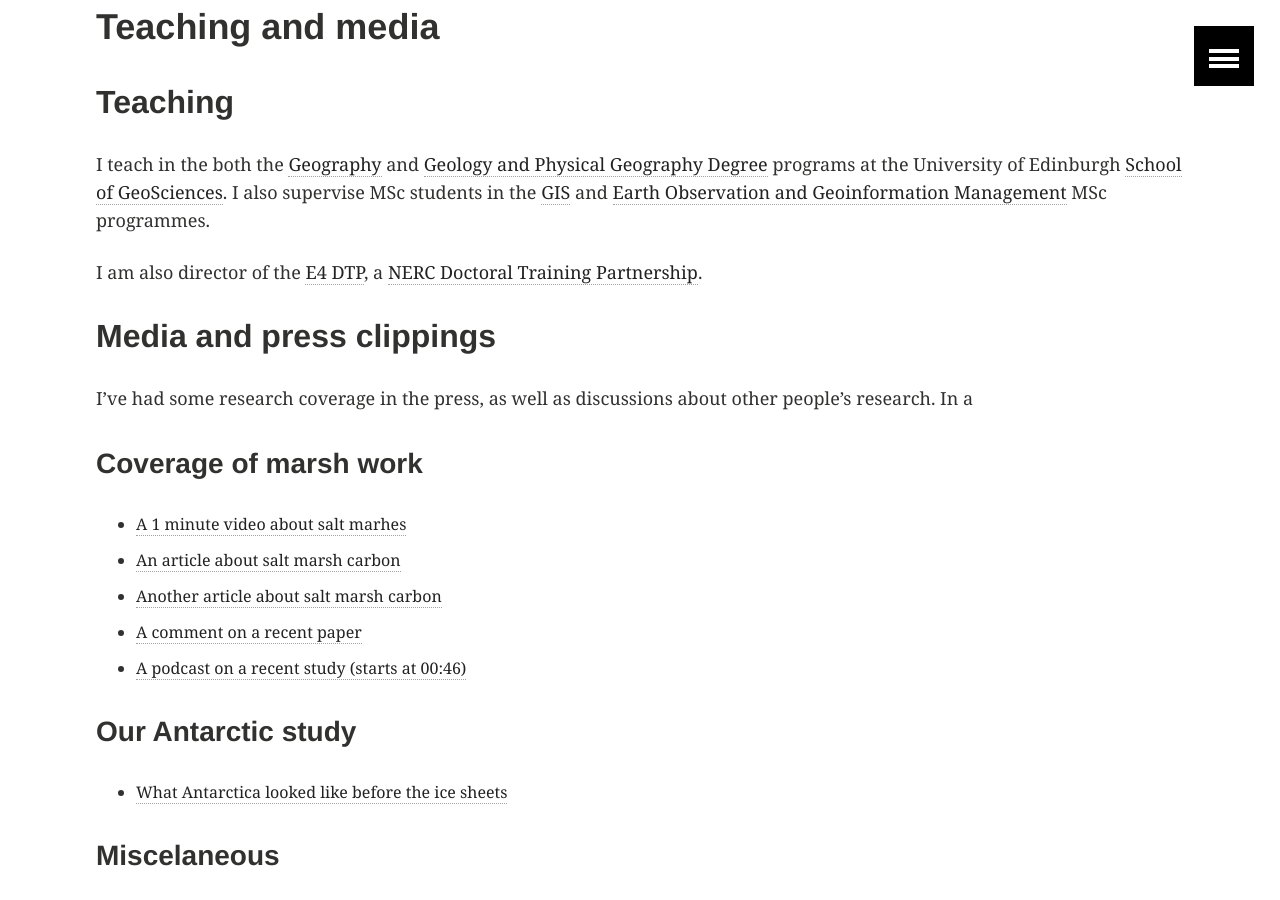
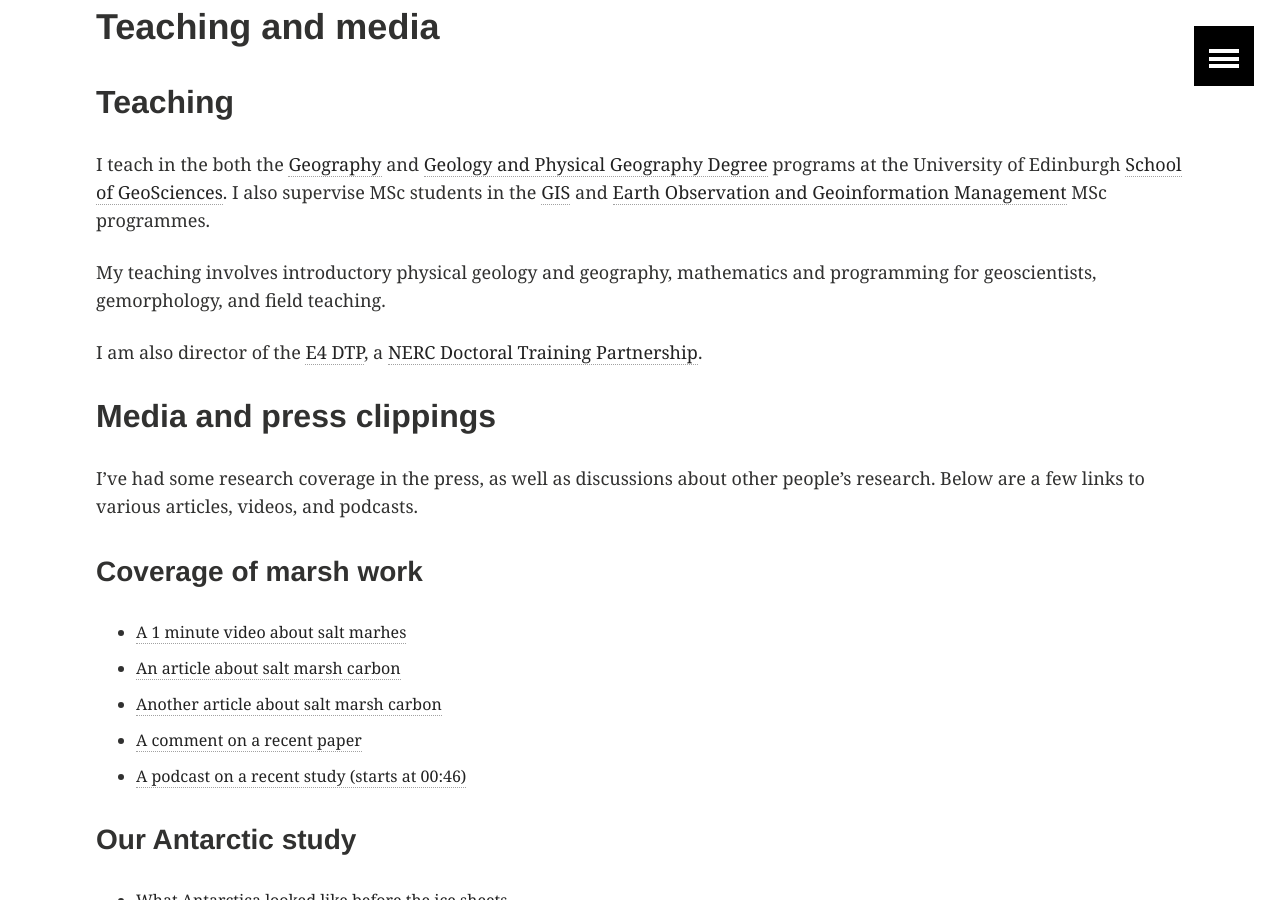
Before and after one commit to simon-m-mudd/simon-m-mudd.github.io, a Jekyll site: the page built from teaching/index.md, in a window 1280 px wide and 900 px high, scrolled down 526 px. Built offline with Jekyll 4.4.1, drawn with Linux system fonts in a browser that asks for light colours.

Commit message:
A few more updates

```diff
--- a/teaching/index.md
+++ b/teaching/index.md
@@ -14,12 +14,14 @@ image:
 
 I teach in the both the [Geography](https://www.ed.ac.uk/geosciences/undergraduate/geography-degrees) and [Geology and Physical Geography Degree](https://www.ed.ac.uk/geosciences/undergraduate/geology-physical-geography) programs at the University of Edinburgh [School of GeoSciences](https://www.ed.ac.uk/geosciences). I also supervise MSc students in the [GIS](https://www.ed.ac.uk/geosciences/postgraduate/taught-masters/geographical-information-science) and [Earth Observation and Geoinformation Management](https://www.ed.ac.uk/geosciences/postgraduate/taught-masters/msc-earth-observation) MSc programmes.
 
+My teaching involves introductory physical geology and geography, mathematics and programming for geoscientists, gemorphology, and field teaching.
+
 I am also director of the [E4 DTP](https://www.ed.ac.uk/e4-dtp), a [NERC Doctoral Training Partnership](https://nerc.ukri.org/funding/available/postgrad/responsive/dtp/).
 
 
 ## Media and press clippings
 
-I've had some research coverage in the press, as well as discussions about other people's research. In a
+I've had some research coverage in the press, as well as discussions about other people's research. Below are a few links to various articles, videos, and podcasts.
 
 ### Coverage of marsh work
 
```
Also changed, not shown: about/index.md (+1 -1 lines).
